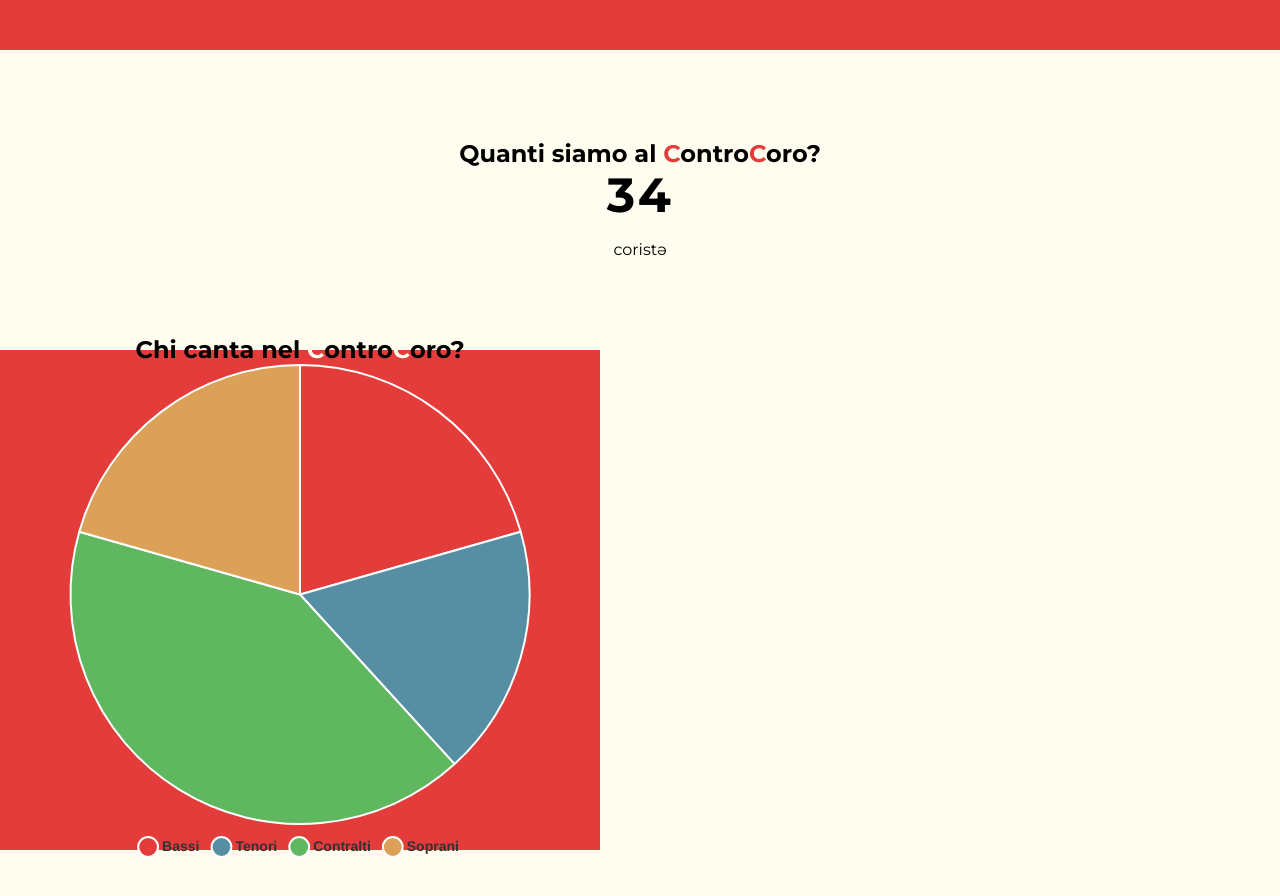
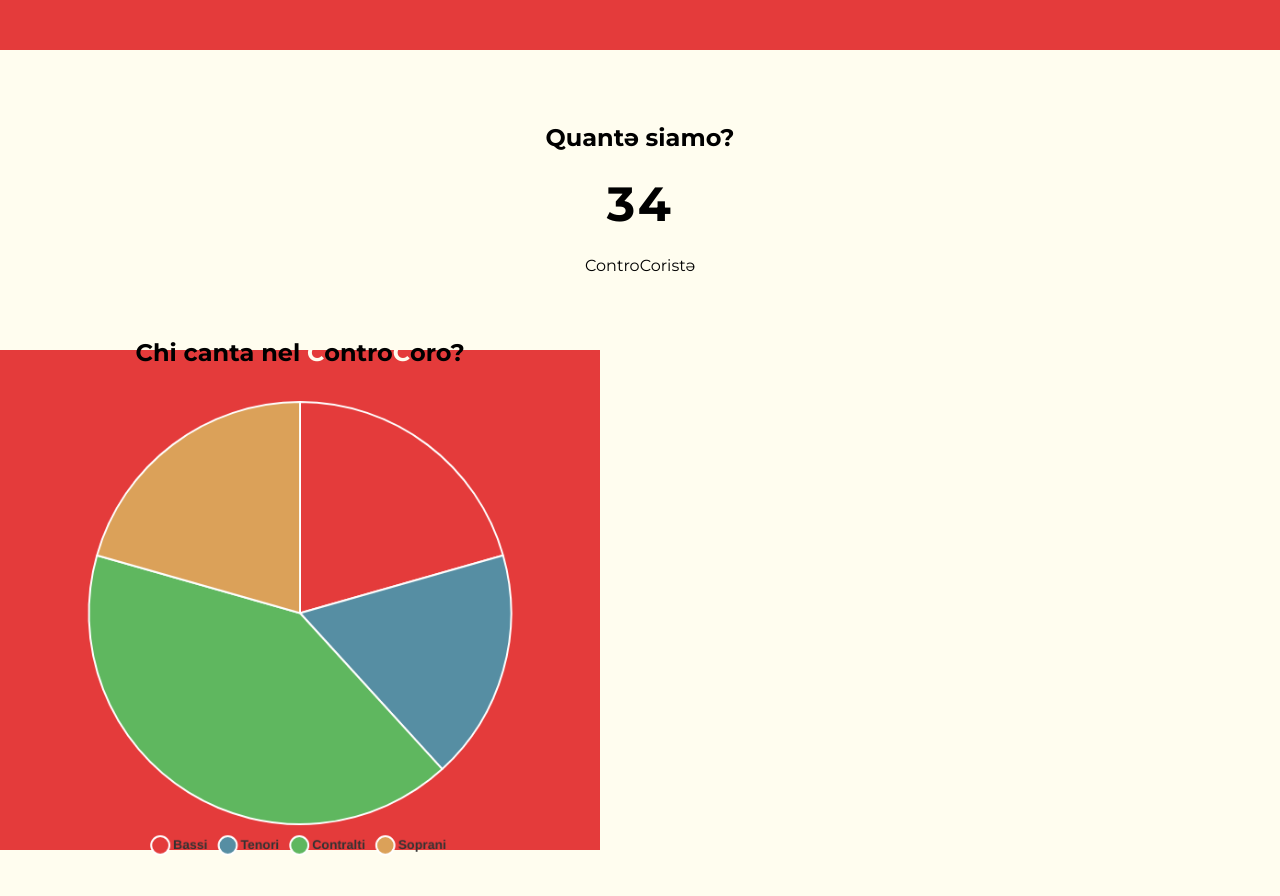
Before and after one commit to niccostantini/controcoro-landing-page, a website built with webpack: page src/template.html in a window 1280 px wide. Shown: the part 980-1876 px from the top of the page. Built offline with nearby package versions, Linux system fonts and the light colour scheme.

Commit message:
Change chart size and establish gaps for countup and chart container

```diff
--- a/src/styles.css
+++ b/src/styles.css
@@ -152,6 +152,12 @@ main {
         }
     }
 
+    #quanti, #chartContainer {
+        display: flex;
+        flex-direction: column;
+        gap: 25px;
+    }
+
     #countup {
         font-size: xxx-large;
         font-weight: 700;
@@ -164,15 +170,19 @@ main {
         flex-direction: column;
         align-items: center;
         justify-content: center;
-    }
 
-    canvas {
-        height: 50%;
-        width: 50%;
+        h2 {
+            padding-top: 20px
+        }
+
+        canvas {
+            height: 50%;
+            width: 50%;
+            padding: 10px 20px 20px 20px;
+        }
     }
 
 }
-
 
 #chartContainer {
     width: 70%;
--- a/src/template.html
+++ b/src/template.html
@@ -37,10 +37,10 @@
         </div>
 
         <div>
-            <div class="fadein">
-                <h2>Quanti siamo al&nbsp;<r>C</r>ontro<r>C</r>oro?</h3>
-                <span id="countup">0</span><br>
-                <span>coristə</span>
+            <div id="quanti" class="fadein">
+                <h2>Quantə siamo?</h2>
+                <span id="countup">0</span>
+                <span>ControCoristə</span>
             </div>
         </div>
 
```
